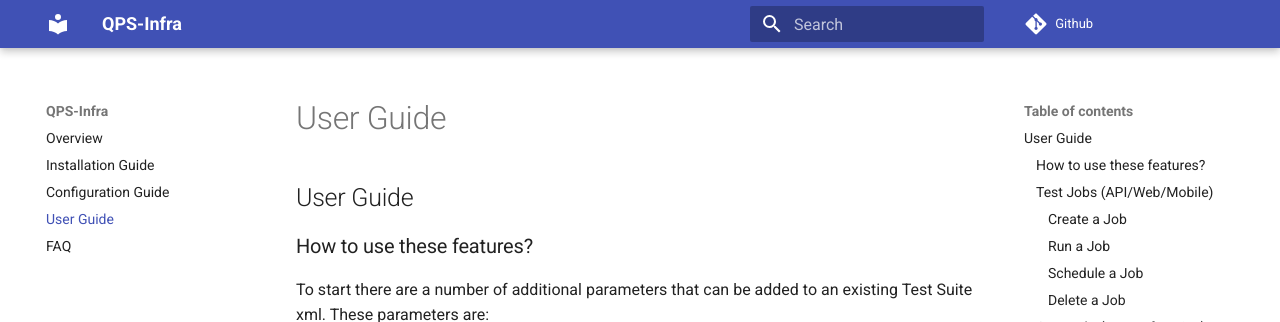
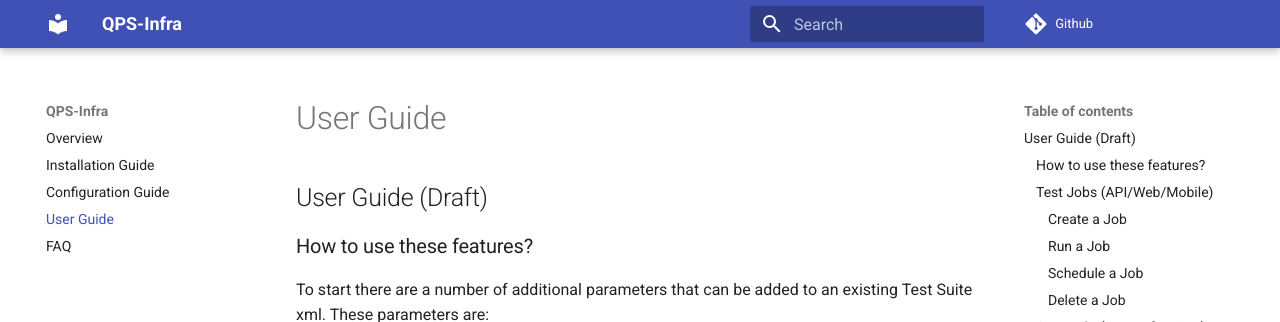
Before and after one commit to zebrunner/community-edition, an MkDocs documentation site: the page built from docs/user-guide.md, in a window 1280 px wide and 900 px high. Shown: the top 322 px of the window. Built offline with MkDocs 1.6.1 and Material for MkDocs 9.7.7, drawn with Linux system fonts in a browser that asks for light colours; comment, search, counter and statistics services are not loaded; old or Windows-style settings are respelled for this version of MkDocs.

Commit message:
Update user-guide.md

```diff
--- a/docs/user-guide.md
+++ b/docs/user-guide.md
@@ -1,4 +1,4 @@
-## User Guide
+## User Guide (Draft)
 
 ### How to use these features?
 To start there are a number of additional parameters that can be added to an existing Test Suite xml.
```
